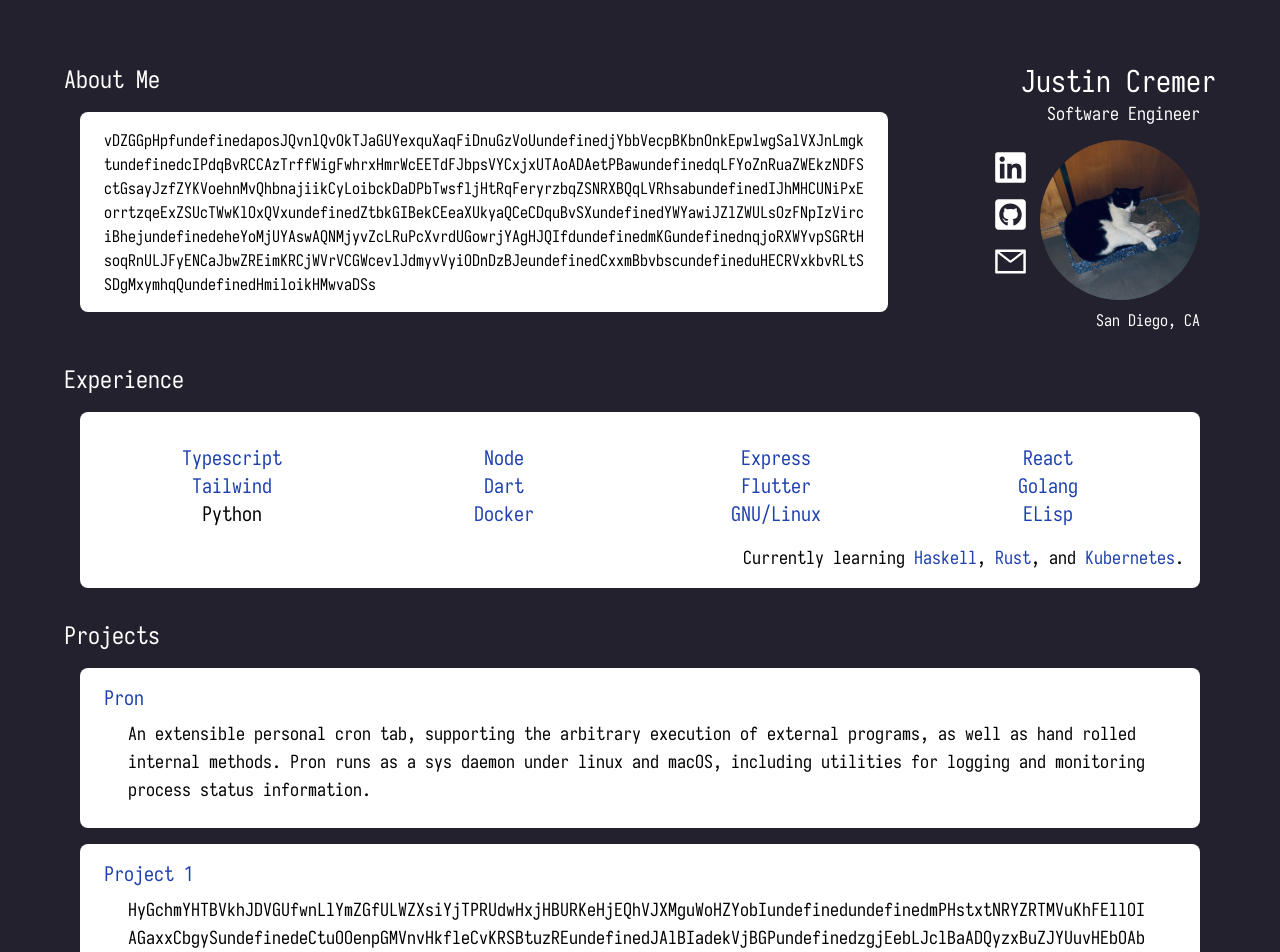
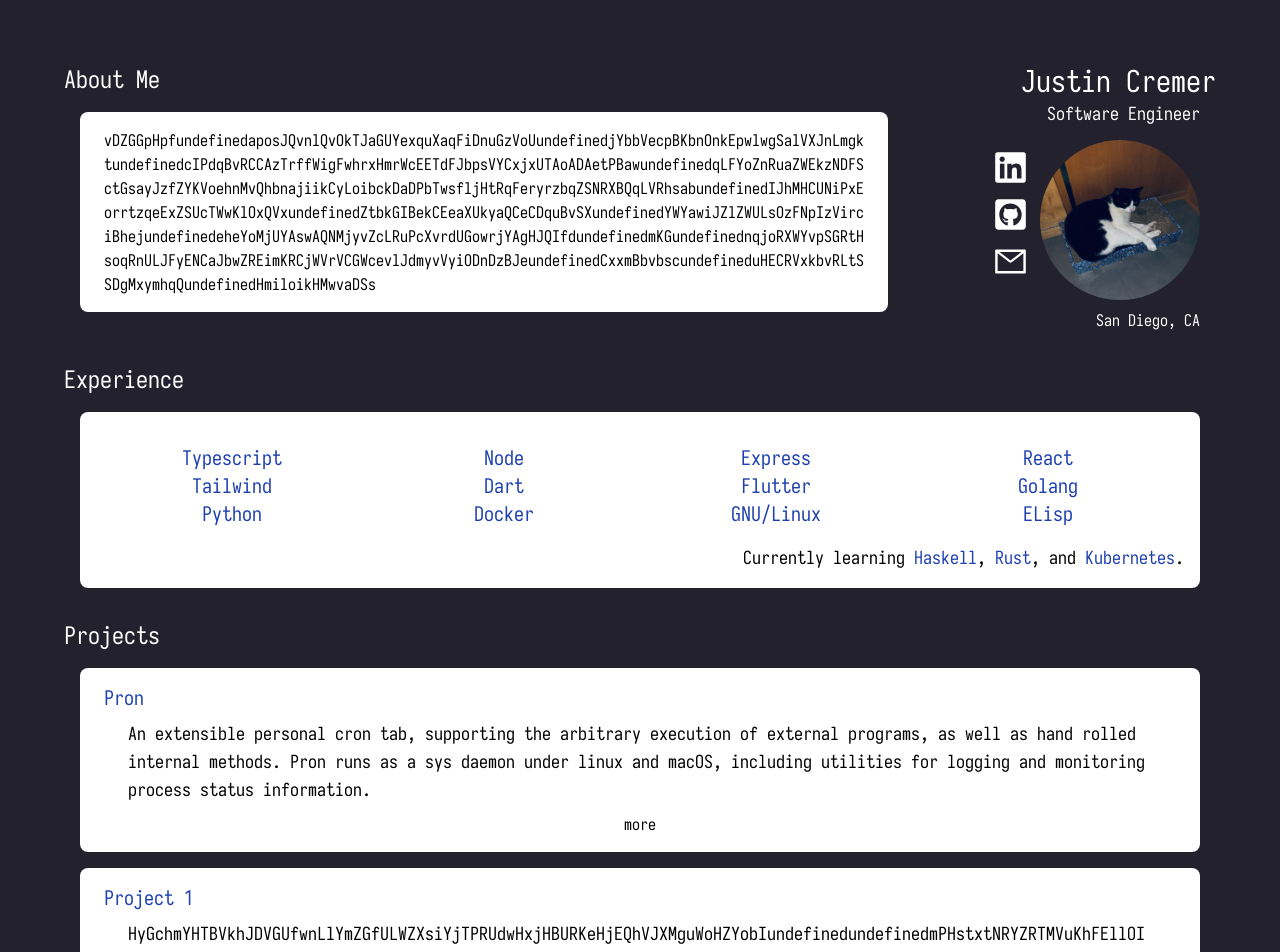
Before and after one commit to justincremer/portfolio, a React (Create React App) app: page / in a window 1280 px wide. Shown: the top 952 px of the page. Built offline with nearby package versions, Linux system fonts and the light colour scheme.

Commit message:
Adds expandable project descriptions

```diff
--- a/src/app.tsx
+++ b/src/app.tsx
@@ -42,8 +42,8 @@ export const App: React.FC = (): JSX.Element => {
         { name: "Dart", link: "https://dart.dev/" },
         { name: "Flutter", link: "https://flutter.dev/" },
         { name: "Golang", link: "https://golang.org/" },
-        /* { name: "Python", link: "https://www.python.org/" }, */
-        { name: "Python" },
+        { name: "Python", link: "https://www.python.org/" },
+        // { name: "Python" },
         { name: "Docker", link: "https://www.docker.com/" },
         { name: "GNU/Linux", link: "https://www.gnu.org/" },
         {
--- a/src/components/projects.tsx
+++ b/src/components/projects.tsx
@@ -1,14 +1,15 @@
+import { useState } from "react";
 import { SectionHeader } from "./section-header";
 import { SectionWrapper } from "../wrappers";
 
-export type Project = {
+export interface IProject {
   title: string;
   description: string;
   url?: string;
   image?: string;
 };
 
-const link = (p: Project): JSX.Element => {
+const link = (p: IProject): JSX.Element => {
   const body = <p className="px-2 text-xl">{p.title}</p>;
   if (p.url) {
 	return (
@@ -26,17 +27,30 @@ const link = (p: Project): JSX.Element => {
 };
 
 interface Props {
-  project: Project;
+  project: IProject;
 }
 
 const Project: React.FC<Props> = ({ project }: Props): JSX.Element => {
+	const [expanded, setExpanded] = useState(true);
+	const [content, setContent] = useState(project.description.slice(0, 301));
+
+	function expansionHandler() {
+		setContent(expanded ? project.description : project.description.slice(0, 301));
+		setExpanded(!expanded);
+	}
+
   return (
 	<SectionWrapper
 	  carded={true}
 	  children={
-		<div className="">
-		  {link(project)}
-		  <p className="px-8 py-2 break-words text-lg">{project.description}</p>
+		<div>
+			{link(project)}
+			<p className="px-8 py-2 break-words text-lg">{content}</p>
+			<div className="w-full flex items-center justify-center left-0">
+				<div className=" z-20 animate-pulse">
+					<button onClick={expansionHandler}>{expanded ? "more" : "less" }</button>
+				</div>
+			</div>
 		</div>
 	  }
 	/>
@@ -44,7 +58,7 @@ const Project: React.FC<Props> = ({ project }: Props): JSX.Element => {
 };
 
 interface ListProps {
-  projects?: Array<Project> | undefined;
+  projects?: Array<IProject> | undefined;
 }
 
 export const Projects: React.FC<ListProps> = ({
@@ -54,7 +68,7 @@ export const Projects: React.FC<ListProps> = ({
 	return (
 	  <div>
 		<SectionHeader title="Projects" />
-		{projects.map((p: Project) => (
+		{projects.map((p: IProject) => (
 		  <Project project={p} />
 		))}
 	  </div>
--- a/src/pages/portfolio.tsx
+++ b/src/pages/portfolio.tsx
@@ -1,5 +1,5 @@
 import { Header, Experience, Projects, Footer } from "../components";
-import type { Link, ExpList, Project } from "../components";
+import type { ILink, ExpList, IProject } from "../components";
 
 export type Config = {
   name: string;
@@ -7,9 +7,9 @@ export type Config = {
   location?: string;
   image: string;
   about: string;
-  links?: Array<Link>;
+  links?: Array<ILink>;
   experience: ExpList;
-  projects?: Array<Project>;
+  projects?: Array<IProject>;
 };
 
 interface Props {
@@ -23,7 +23,7 @@ export const Portfolio: React.FC<Props> = ({ config }: Props): JSX.Element => {
 		<Header
 		  name={config.name}
 		  title={config.title}
-		  location={config.location}
+		  location={config.location!}
 		  image={config.image}
 		  about={config.about}
 		  links={config.links}
```
